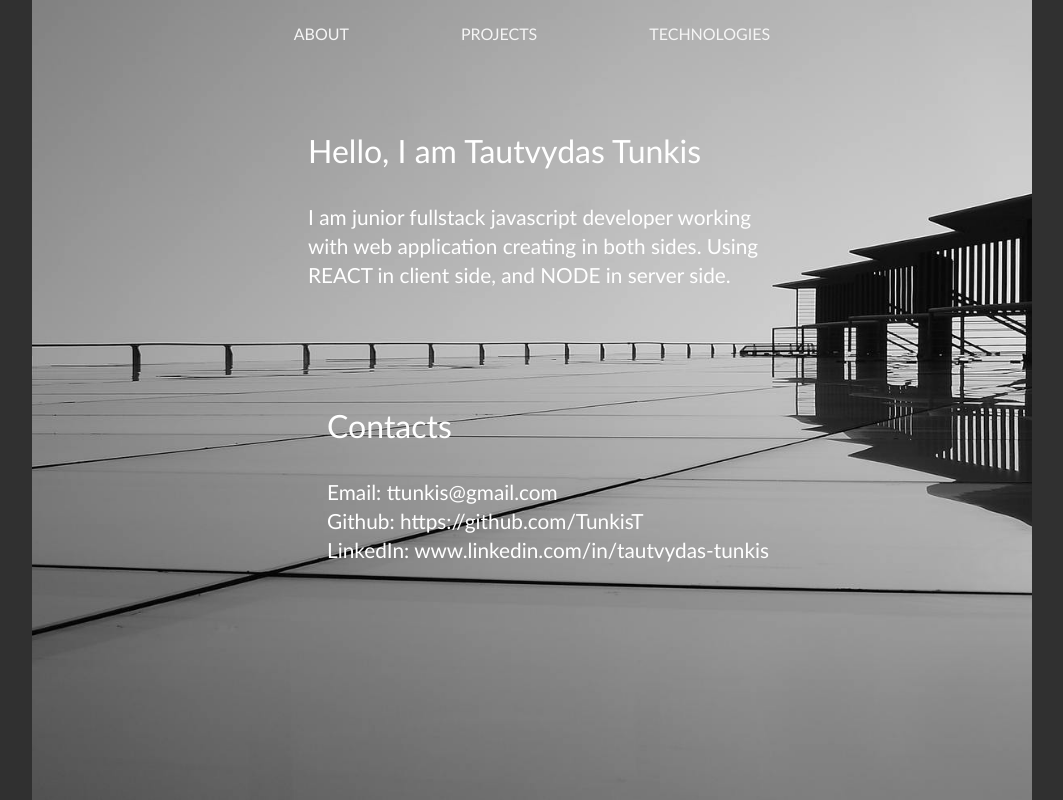
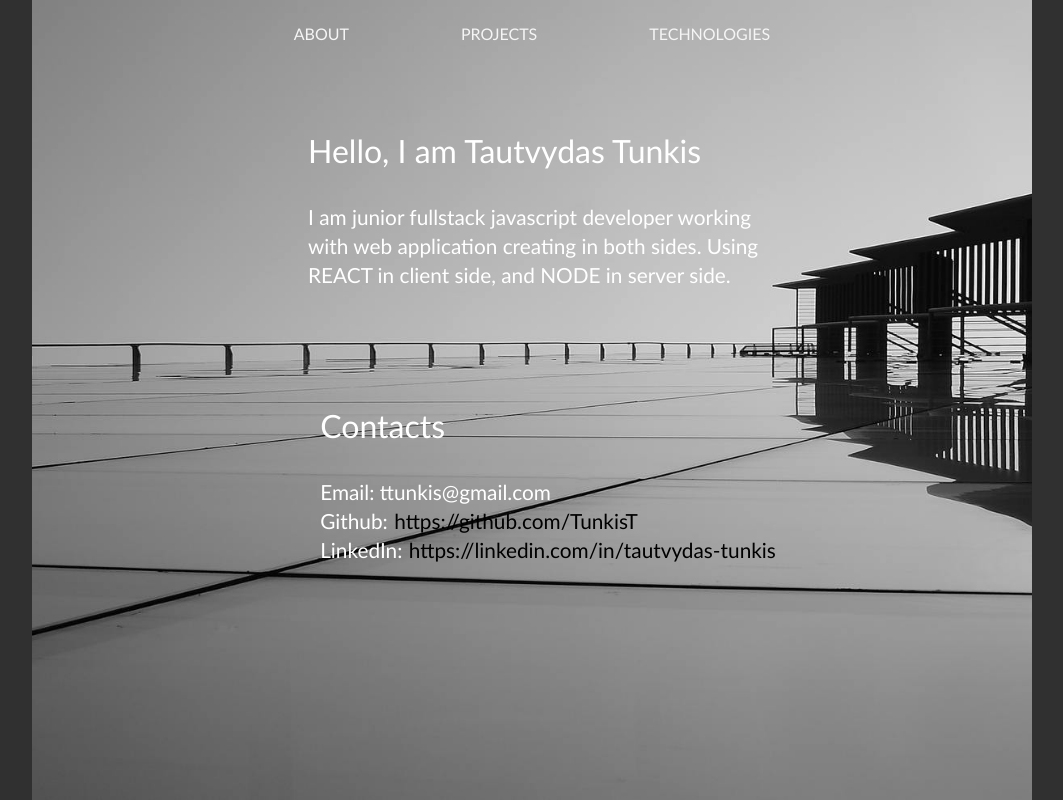
Before and after one commit to TunkisT/my-project, a React (Create React App) app: page / in a window 1280 px wide. Shown: the whole page, without its empty margins (108-1171 px from the left). Built offline with nearby package versions, Linux system fonts and the light colour scheme.

Commit message:
contacts

```diff
--- /dev/null
+++ b/src/components/Contacts/Contacts.jsx
@@ -0,0 +1,21 @@
+import React from 'react';
+import PropTypes from 'prop-types';
+import * as S from './Contacts.style';
+
+function Contacts({ main, link }) {
+  return (
+    <S.Contacts>
+      <S.Main>{main}</S.Main>
+      <S.Link target='_blank' href={link}>
+        {link}
+      </S.Link>
+    </S.Contacts>
+  );
+}
+
+Contacts.propTypes = {
+  main: PropTypes.node,
+  link: PropTypes.node,
+};
+
+export default Contacts;
--- /dev/null
+++ b/src/components/Contacts/Contacts.style.js
@@ -0,0 +1,15 @@
+import styled from 'styled-components';
+
+export const Contacts = styled.div``;
+
+export const Main = styled.span`
+  font-size: 1.3rem;
+`;
+
+export const Link = styled.a`
+  color: black;
+  font-size: 1.3rem;
+  max-width: 30rem;
+  padding-left: 0.4rem;
+  text-decoration: none;
+`;
--- a/src/pages/Home.jsx
+++ b/src/pages/Home.jsx
@@ -1,4 +1,5 @@
 import React from 'react';
+import Contacts from '../components/Contacts/Contacts';
 import Container from '../components/Container/Container';
 import Header from '../components/Header/Header';
 
@@ -12,9 +13,12 @@ const Home = () => {
           side.
         </Container>
         <Container main='Contacts'>
-          Email: ttunkis@gmail.com <br />
-          Github: https://github.com/TunkisT <br />
-          LinkedIn: www.linkedin.com/in/tautvydas-tunkis
+          <Contacts main='Email: ttunkis@gmail.com' />
+          <Contacts main='Github:' link='https://github.com/TunkisT' />
+          <Contacts
+            main='LinkedIn:'
+            link='https://linkedin.com/in/tautvydas-tunkis'
+          />
         </Container>
       </Header>
     </div>
```
